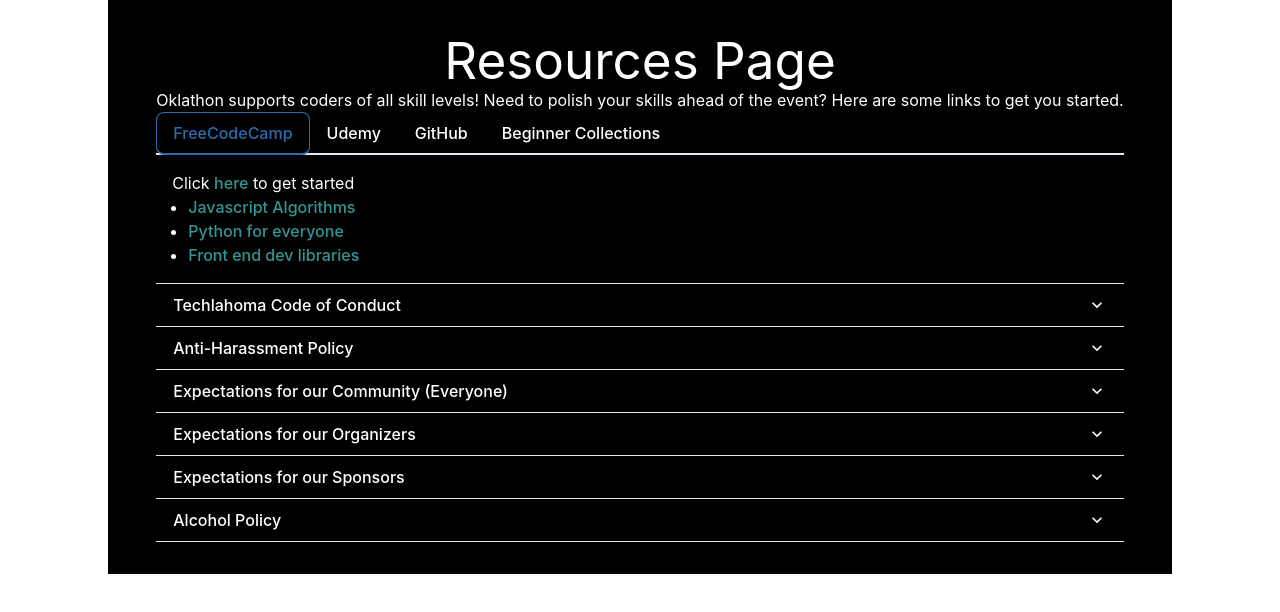
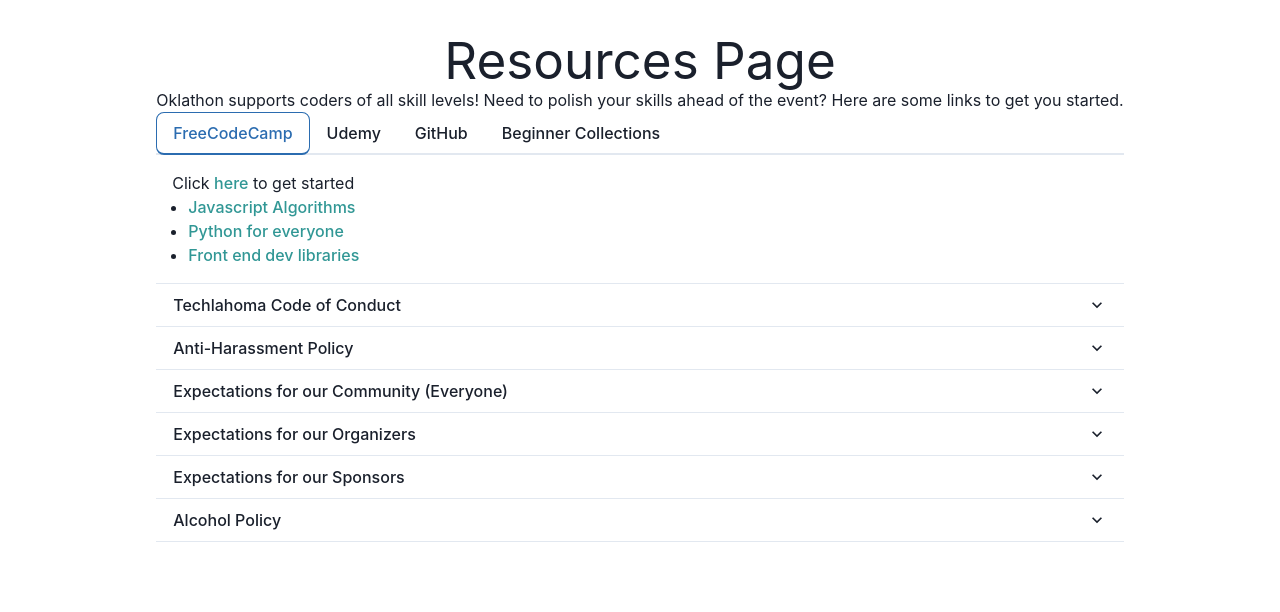
Before and after one commit to Rragu88/oklathon-website, a React (Vite) app: page /resources in a window 1280 px wide. Shown: the top 612 px of the page. Built offline with nearby package versions, Linux system fonts and the light colour scheme.

Commit message:
Update App.css
removing black background color

```diff
--- a/src/App.css
+++ b/src/App.css
@@ -3,8 +3,6 @@
   margin: 0 auto;
   padding: 2rem;
   text-align: center;
-  background-color: black;
-  color: white;
 }
 
 .logo {
```
